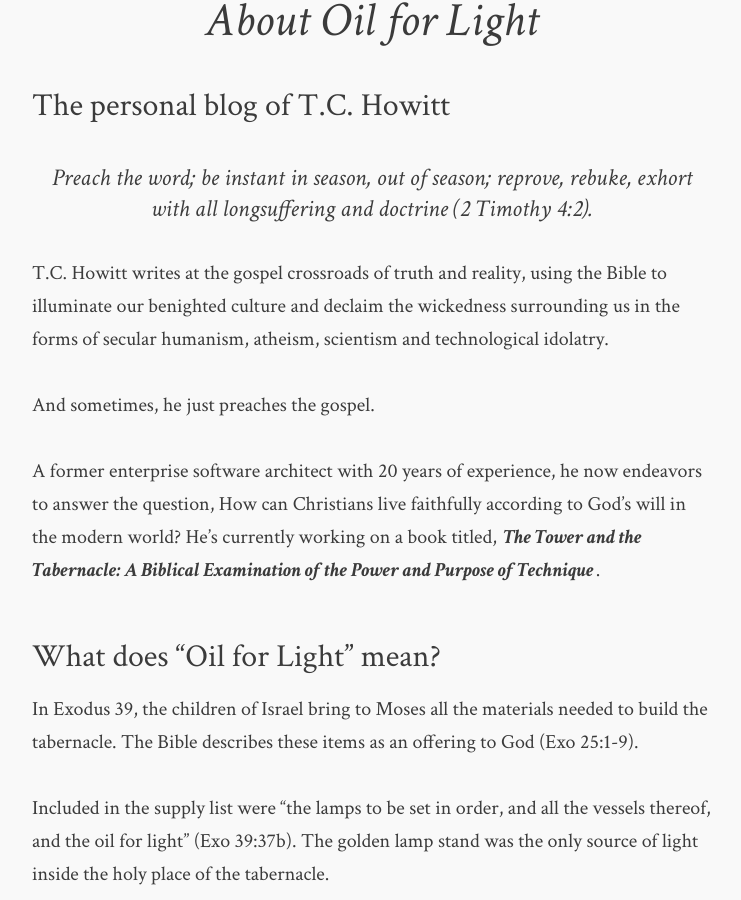
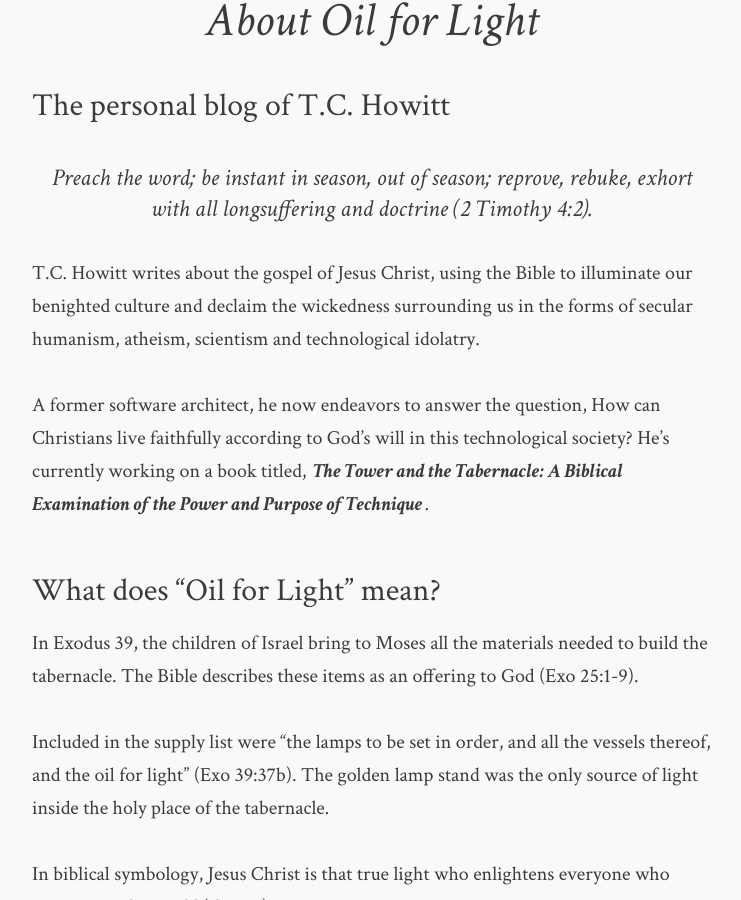
Before and after one commit to flashlightministries/oilforlight, a Jekyll site: the page built from about.md, in a window 1280 px wide and 900 px high, scrolled down 625 px. Shown: the whole window, without its empty margins (268-1009 px from the left). Built offline with Jekyll 4.4.1, drawn with Linux system fonts in a browser that asks for light colours; nearby versions of some CDN libraries.

Commit message:
Update about.md

```diff
--- a/about.md
+++ b/about.md
@@ -8,11 +8,9 @@
 
 > Preach the word; be instant in season, out of season; reprove, rebuke, exhort with all longsuffering and doctrine (2 Timothy 4:2).
 
-T.C. Howitt writes at the gospel crossroads of truth and reality, using the Bible to illuminate our benighted culture and declaim the wickedness surrounding us in the forms of secular humanism, atheism, scientism and technological idolatry.
+T.C. Howitt writes about the gospel of Jesus Christ, using the Bible to illuminate our benighted culture and declaim the wickedness surrounding us in the forms of secular humanism, atheism, scientism and technological idolatry.
 
-And sometimes, he just preaches the gospel.
-
-A former enterprise software architect with 20 years of experience, he now endeavors to answer the question, How can Christians live faithfully according to God's will in the modern world?  He's currently working on a book titled, **_The Tower and the Tabernacle: A Biblical Examination of the Power and Purpose of Technique_**.
+A former software architect, he now endeavors to answer the question, How can Christians live faithfully according to God's will in this technological society?  He's currently working on a book titled, **_The Tower and the Tabernacle: A Biblical Examination of the Power and Purpose of Technique_**.
 
 ### What does "Oil for Light" mean?
 
```
